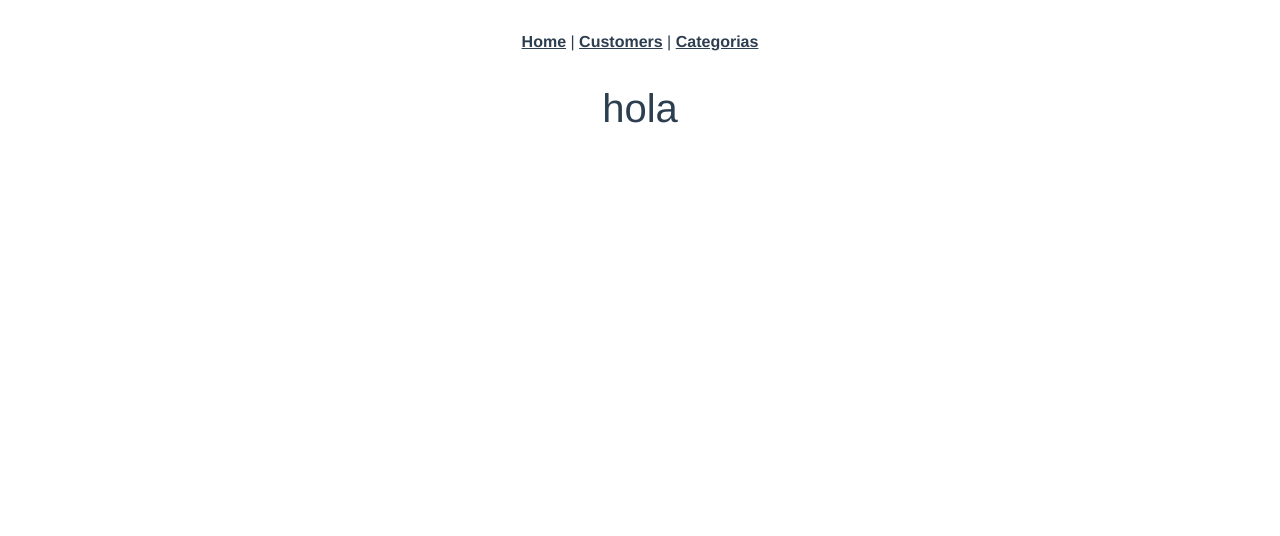
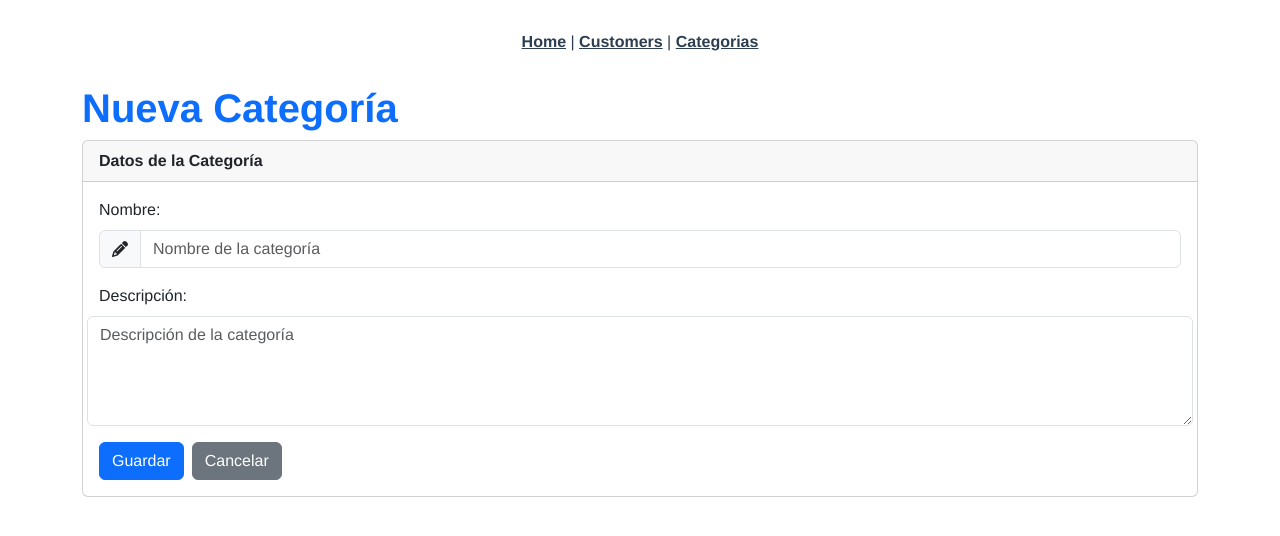
Before and after one commit to Varelaso32/Sisven-Front-Back, a Vue app in the folder sisven-front/: page /#/categories/new in a window 1280 px wide. Shown: the top 536 px of the page. Built offline with nearby package versions, Linux system fonts and the light colour scheme.

Commit message:
✨ feat: Add New Categories

```diff
--- a/sisven-front/src/components/categories/NewCategories.vue
+++ b/sisven-front/src/components/categories/NewCategories.vue
@@ -1,3 +1,98 @@
 <template>
-    <h1>hola</h1>
+  <div class="container text-start">
+    <h1 class="text-primary fw-bold">Nueva Categoría</h1>
+    <div class="card">
+      <div class="card-header fw-bold">Datos de la Categoría</div>
+      <div class="card-body">
+        <form @submit.prevent="saveCategory">
+          <div class="row mb-3">
+            <label for="name" class="form-label">Nombre:</label>
+            <div class="input-group">
+              <div class="input-group-text">
+                <font-awesome-icon icon="pencil" />
+              </div>
+              <input
+                type="text"
+                class="form-control"
+                id="name"
+                v-model="category.name"
+                placeholder="Nombre de la categoría"
+                required
+                maxlength="64"
+              />
+            </div>
+          </div>
+
+          <div class="row mb-3">
+            <label for="description" class="form-label">Descripción:</label>
+            <textarea
+              class="form-control"
+              id="description"
+              v-model="category.description"
+              placeholder="Descripción de la categoría"
+              rows="4"
+              required
+            ></textarea>
+          </div>
+
+          <button type="submit" class="btn btn-primary me-2">Guardar</button>
+          <button type="button" class="btn btn-secondary" @click="cancel">
+            Cancelar
+          </button>
+        </form>
+      </div>
+    </div>
+  </div>
 </template>
+
+<script>
+import axios from "axios";
+import Swal from "sweetalert2";
+
+export default {
+  name: "NewCategory",
+  data() {
+    return {
+      category: {
+        name: "",
+        description: "",
+      },
+    };
+  },
+  methods: {
+    cancel() {
+      this.$router.push({ name: "Categories" }); // Cambia según tu ruta real de listado de categorías
+    },
+    async saveCategory() {
+      try {
+        const res = await axios.post(
+          "http://127.0.0.1:8000/api/categories",
+          this.category
+        );
+        if (res.status === 200 || res.status === 201) {
+          Swal.fire({
+            position: "top-end",
+            icon: "success",
+            title: "Categoría creada correctamente",
+            showConfirmButton: false,
+            timer: 2000,
+          });
+          this.$router.push({ name: "Categories" });
+        }
+      } catch (error) {
+        console.error("Error al crear categoría:", error);
+
+        let msg = "No se pudo crear la categoría.";
+        if (error.response && error.response.data && error.response.data.msg) {
+          msg = error.response.data.msg;
+        }
+        Swal.fire({
+          icon: "error",
+          title: "Error",
+          text: msg,
+        });
+      }
+    },
+  },
+};
+</script>
```
